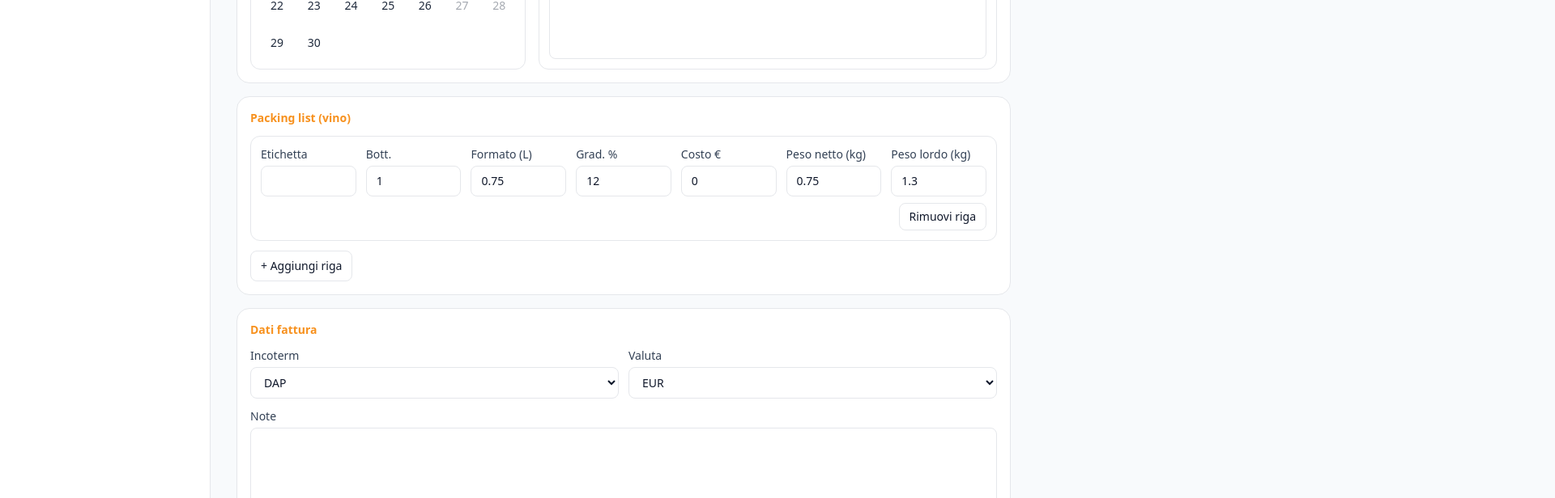
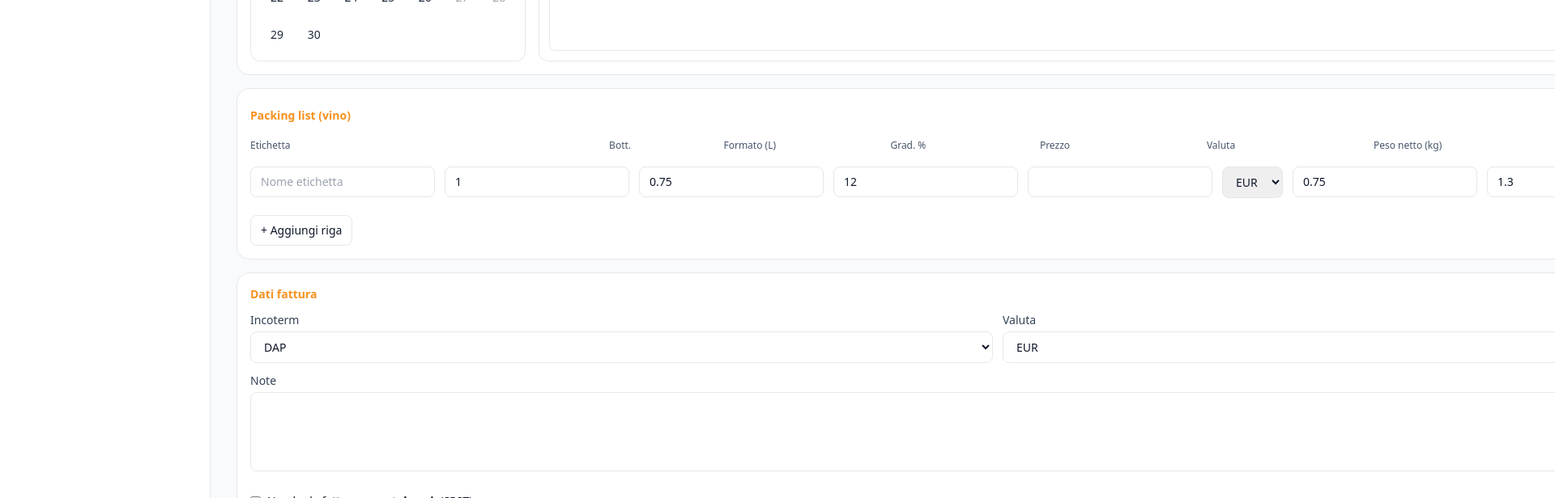
Before and after one commit to SPST-WINE/spst-dashboard, a Next.js app: page /dashboard/nuova/vino in a window 1280 px wide. Shown: the part 1360-1976 px from the top of the page at 81% size, 1920 px wide, since content can reach past the window. Built offline with nearby package versions, Linux system fonts and the light colour scheme.

Commit message:
Update PackingListVino.tsx

```diff
--- a/components/nuova/PackingListVino.tsx
+++ b/components/nuova/PackingListVino.tsx
@@ -1,37 +1,43 @@
 'use client';
 
-import { NumberField, Text } from './Field';
+import * as React from 'react';
+
+export type Valuta = 'EUR' | 'USD' | 'GBP';
 
 export type RigaPL = {
   etichetta: string;
   bottiglie: number;
-  formato_litri: number;
-  gradazione: number;
-  costo_unit: number;
-  peso_netto_bott: number;
-  peso_lordo_bott: number;
+  formato_litri: number;   // es. 0.75
+  gradazione: number;      // %
+  prezzo: number;          // per bottiglia
+  valuta: Valuta;
+  peso_netto_bott: number; // kg
+  peso_lordo_bott: number; // kg
 };
 
 type Props = {
   righe: RigaPL[];
-  onChange: (next: RigaPL[]) => void;
+  onChange: (rows: RigaPL[]) => void;
+  /** opzionale: se vuoi gestire l’upload fuori dal componente */
+  setAllegato?: (file?: File) => void;
+  allegato?: File;
 };
 
-export default function PackingListVino({ righe, onChange }: Props) {
-  const set =
-    (i: number, key: keyof RigaPL) =>
-    (v: string | number) => {
+const ORANGE = '#f7911e';
+
+export default function PackingListVino({
+  righe,
+  onChange,
+  setAllegato,
+  allegato,
+}: Props) {
+  const changeRow = <K extends keyof RigaPL>(i: number, key: K, val: RigaPL[K]) => {
     const next = [...righe];
-      // coercizione numerica dove serve
-      const isNum = ['bottiglie', 'formato_litri', 'gradazione', 'costo_unit', 'peso_netto_bott', 'peso_lordo_bott'].includes(
-        key as string
-      );
-      // @ts-ignore
-      next[i][key] = isNum ? Number(v) : (v as string);
+    next[i] = { ...next[i], [key]: val };
     onChange(next);
   };
 
-  const add = () =>
+  const addRow = () => {
     onChange([
       ...righe,
       {
@@ -39,35 +45,145 @@ export default function PackingListVino({ righe, onChange }: Props) {
         bottiglie: 1,
         formato_litri: 0.75,
         gradazione: 12,
-        costo_unit: 0,
+        prezzo: 0,
+        valuta: 'EUR',
         peso_netto_bott: 0.75,
         peso_lordo_bott: 1.3,
       },
     ]);
+  };
 
-  const remove = (i: number) => onChange(righe.filter((_, idx) => idx !== i));
+  const removeRow = (i: number) => {
+    const next = righe.filter((_, idx) => idx !== i);
+    onChange(next);
+  };
+
+  const onPickFile = (e: React.ChangeEvent<HTMLInputElement>) => {
+    const f = e.target.files?.[0];
+    if (setAllegato) setAllegato(f);
+  };
 
   return (
     <div className="rounded-2xl border bg-white p-4">
-      <h3 className="mb-3 text-sm font-semibold text-spst-orange">Packing list (vino)</h3>
+      <div className="mb-3 flex items-center justify-between">
+        <h3 className="text-sm font-semibold" style={{ color: ORANGE }}>
+          Packing list (vino)
+        </h3>
 
+        <div className="flex items-center gap-3">
+          {allegato && (
+            <span className="truncate text-xs text-slate-500 max-w-[220px]">
+              {allegato.name}
+            </span>
+          )}
+          <label className="inline-flex cursor-pointer items-center rounded-lg border px-3 py-1.5 text-sm hover:bg-slate-50">
+            Allega packing list
+            <input
+              type="file"
+              className="hidden"
+              accept=".pdf,.csv,.xlsx,.xls"
+              onChange={onPickFile}
+            />
+          </label>
+        </div>
+      </div>
+
+      {/* intestazioni */}
+      <div className="mb-2 grid items-center gap-3 text-xs font-medium text-slate-600
+        md:grid-cols-[2fr_.6fr_.9fr_.8fr_.9fr_.9fr_1fr_1fr_auto]">
+        <div>Etichetta</div>
+        <div>Bott.</div>
+        <div>Formato (L)</div>
+        <div>Grad. %</div>
+        <div>Prezzo</div>
+        <div>Valuta</div>
+        <div>Peso netto (kg)</div>
+        <div>Peso lordo (kg)</div>
+        <div className="text-right pr-1"> </div>
+      </div>
+
+      {/* righe */}
       <div className="space-y-3">
         {righe.map((r, i) => (
-          <div key={i} className="rounded-xl border p-3">
-            <div className="grid gap-3 md:grid-cols-7">
-              <Text label="Etichetta" value={r.etichetta} onChange={set(i, 'etichetta')} />
-              <NumberField label="Bott." value={r.bottiglie} onChange={set(i, 'bottiglie')} />
-              <NumberField label="Formato (L)" step={0.01} value={r.formato_litri} onChange={set(i, 'formato_litri')} />
-              <NumberField label="Grad. %" step={0.1} value={r.gradazione} onChange={set(i, 'gradazione')} />
-              <NumberField label="Costo €" step={0.01} value={r.costo_unit} onChange={set(i, 'costo_unit')} />
-              <NumberField label="Peso netto (kg)" step={0.01} value={r.peso_netto_bott} onChange={set(i, 'peso_netto_bott')} />
-              <NumberField label="Peso lordo (kg)" step={0.01} value={r.peso_lordo_bott} onChange={set(i, 'peso_lordo_bott')} />
-            </div>
-            <div className="mt-2 text-right">
+          <div
+            key={i}
+            className="grid items-center gap-3 md:grid-cols-[2fr_.6fr_.9fr_.8fr_.9fr_.9fr_1fr_1fr_auto]"
+          >
+            <input
+              className="rounded-lg border px-3 py-2 text-sm outline-none focus:border-[#1c3e5e]"
+              placeholder="Nome etichetta"
+              value={r.etichetta}
+              onChange={(e) => changeRow(i, 'etichetta', e.target.value)}
+            />
+
+            <input
+              type="number"
+              min={0}
+              className="rounded-lg border px-3 py-2 text-sm outline-none focus:border-[#1c3e5e]"
+              value={r.bottiglie}
+              onChange={(e) => changeRow(i, 'bottiglie', Number(e.target.value))}
+            />
+
+            <input
+              type="number"
+              step="0.01"
+              min={0}
+              className="rounded-lg border px-3 py-2 text-sm outline-none focus:border-[#1c3e5e]"
+              value={r.formato_litri}
+              onChange={(e) => changeRow(i, 'formato_litri', Number(e.target.value))}
+            />
+
+            <input
+              type="number"
+              step="0.1"
+              min={0}
+              className="rounded-lg border px-3 py-2 text-sm outline-none focus:border-[#1c3e5e]"
+              value={r.gradazione}
+              onChange={(e) => changeRow(i, 'gradazione', Number(e.target.value))}
+            />
+
+            <input
+              type="number"
+              step="0.01"
+              min={0}
+              className="rounded-lg border px-3 py-2 text-sm outline-none focus:border-[#1c3e5e]"
+              value={r.prezzo}
+              onChange={(e) => changeRow(i, 'prezzo', Number(e.target.value))}
+            />
+
+            <select
+              className="rounded-lg border px-3 py-2 text-sm outline-none focus:border-[#1c3e5e]"
+              value={r.valuta}
+              onChange={(e) => changeRow(i, 'valuta', e.target.value as Valuta)}
+            >
+              <option value="EUR">EUR</option>
+              <option value="USD">USD</option>
+              <option value="GBP">GBP</option>
+            </select>
+
+            <input
+              type="number"
+              step="0.01"
+              min={0}
+              className="rounded-lg border px-3 py-2 text-sm outline-none focus:border-[#1c3e5e]"
+              value={r.peso_netto_bott}
+              onChange={(e) => changeRow(i, 'peso_netto_bott', Number(e.target.value))}
+            />
+
+            <input
+              type="number"
+              step="0.01"
+              min={0}
+              className="rounded-lg border px-3 py-2 text-sm outline-none focus:border-[#1c3e5e]"
+              value={r.peso_lordo_bott}
+              onChange={(e) => changeRow(i, 'peso_lordo_bott', Number(e.target.value))}
+            />
+
+            <div className="flex justify-end">
               <button
                 type="button"
-                onClick={() => remove(i)}
-                className="rounded-lg border px-3 py-1.5 text-sm hover:bg-slate-50"
+                onClick={() => removeRow(i)}
+                className="rounded-lg border px-3 py-2 text-sm hover:bg-slate-50"
               >
                 Rimuovi riga
               </button>
@@ -76,13 +192,15 @@ export default function PackingListVino({ righe, onChange }: Props) {
         ))}
       </div>
 
+      <div className="mt-3">
         <button
           type="button"
-        onClick={add}
-        className="mt-3 rounded-lg border px-3 py-2 text-sm hover:bg-slate-50"
+          onClick={addRow}
+          className="rounded-lg border bg-white px-3 py-2 text-sm hover:bg-slate-50"
         >
           + Aggiungi riga
         </button>
       </div>
+    </div>
   );
 }
```
Lines whose indentation alone changed are shown as unchanged.
